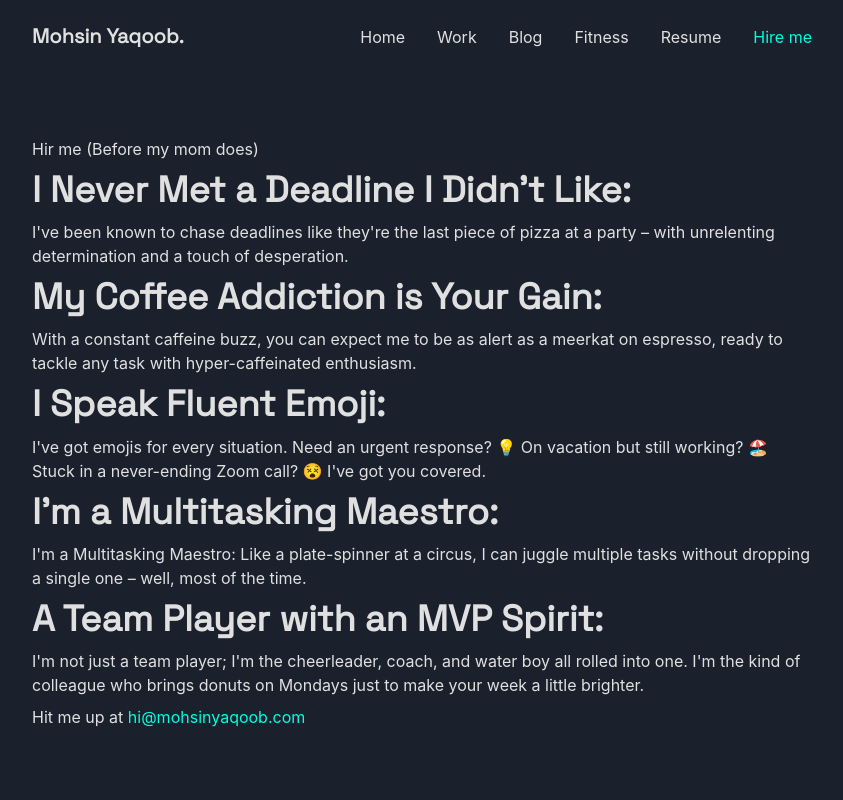
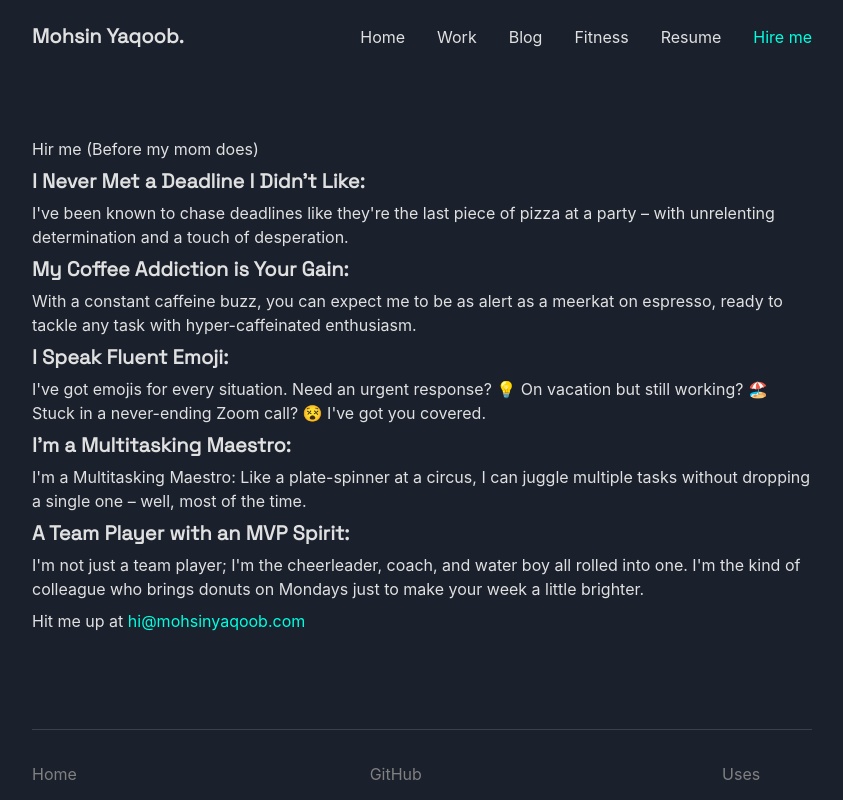
Before and after one commit to mohsinyaqoob/mohsinyaqoob.dev, a Next.js app: page /hire-me in a window 1280 px wide. Shown: the top 800 px of the page, without its empty margins (218-1061 px from the left). Built offline with nearby package versions, Linux system fonts and the light colour scheme.

Commit message:
Update index.tsx

```diff
--- a/src/pages/hire-me/index.tsx
+++ b/src/pages/hire-me/index.tsx
@@ -14,35 +14,35 @@ const HireMe = () => {
           Hir me (Before my mom does)
         </Text>
 
-        <Heading as='h4' size='xl'>
+        <Heading as='h4' size='md'>
           I Never Met a Deadline I Didn't Like:
         </Heading>
         <Text>
            I've been known to chase deadlines like they're the last piece of pizza at a party – with unrelenting determination and a touch of desperation.
         </Text>
 
-        <Heading as='h4' size='xl'>
+        <Heading as='h4' size='md'>
           My Coffee Addiction is Your Gain:
         </Heading>
         <Text>
           With a constant caffeine buzz, you can expect me to be as alert as a meerkat on espresso, ready to tackle any task with hyper-caffeinated enthusiasm.
         </Text>
 
-        <Heading as='h4' size='xl'>
+        <Heading as='h4' size='md'>
          I Speak Fluent Emoji:
         </Heading>
         <Text>
            I've got emojis for every situation. Need an urgent response? 💡 On vacation but still working? 🏖️ Stuck in a never-ending Zoom call? 😵 I've got you covered.
         </Text>
 
-        <Heading as='h4' size='xl'>
+        <Heading as='h4' size='md'>
          I'm a Multitasking Maestro:
         </Heading>
         <Text>
           I'm a Multitasking Maestro: Like a plate-spinner at a circus, I can juggle multiple tasks without dropping a single one – well, most of the time.
         </Text>
 
-        <Heading as='h4' size='xl'>
+        <Heading as='h4' size='md'>
          A Team Player with an MVP Spirit:
         </Heading>
         <Text>
```
